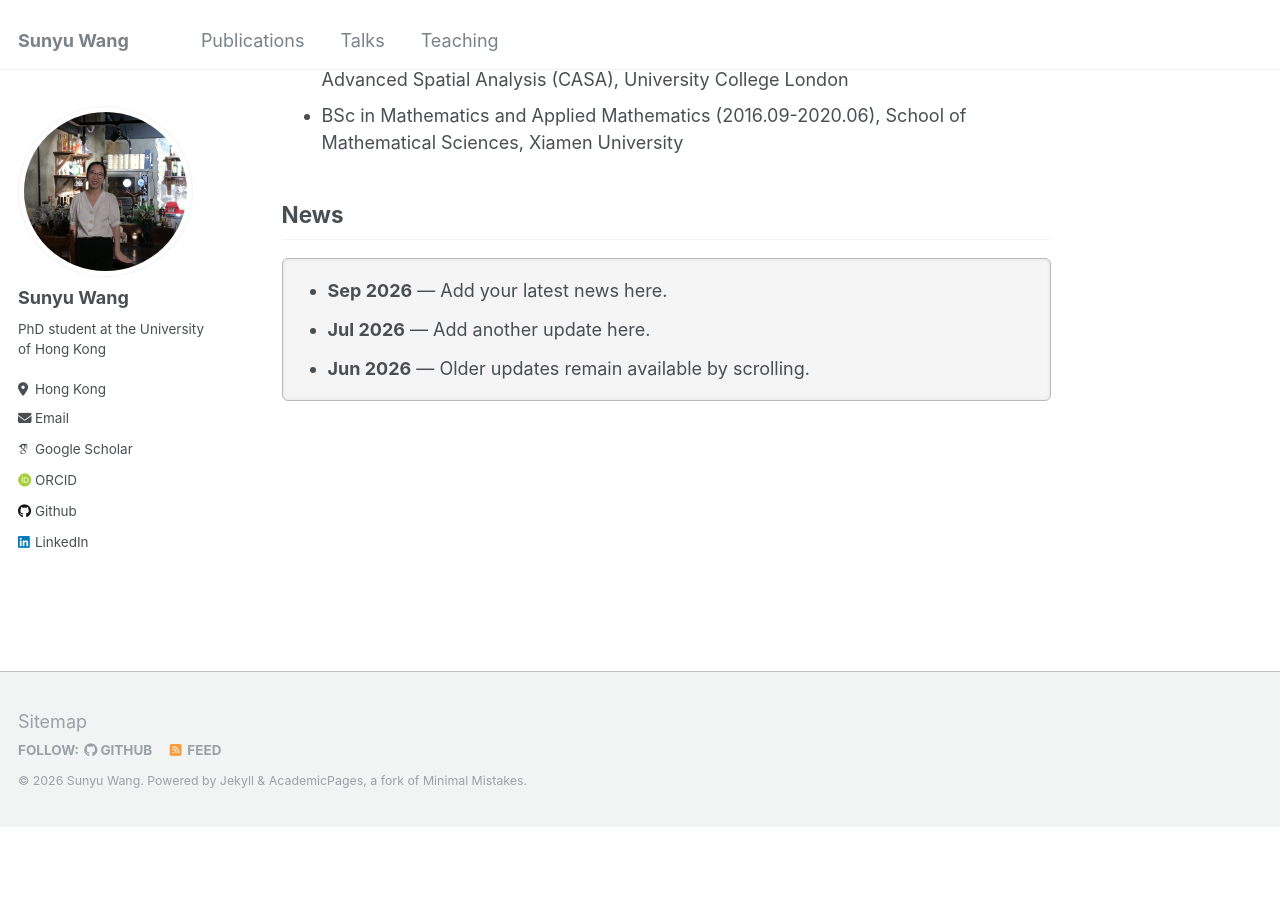
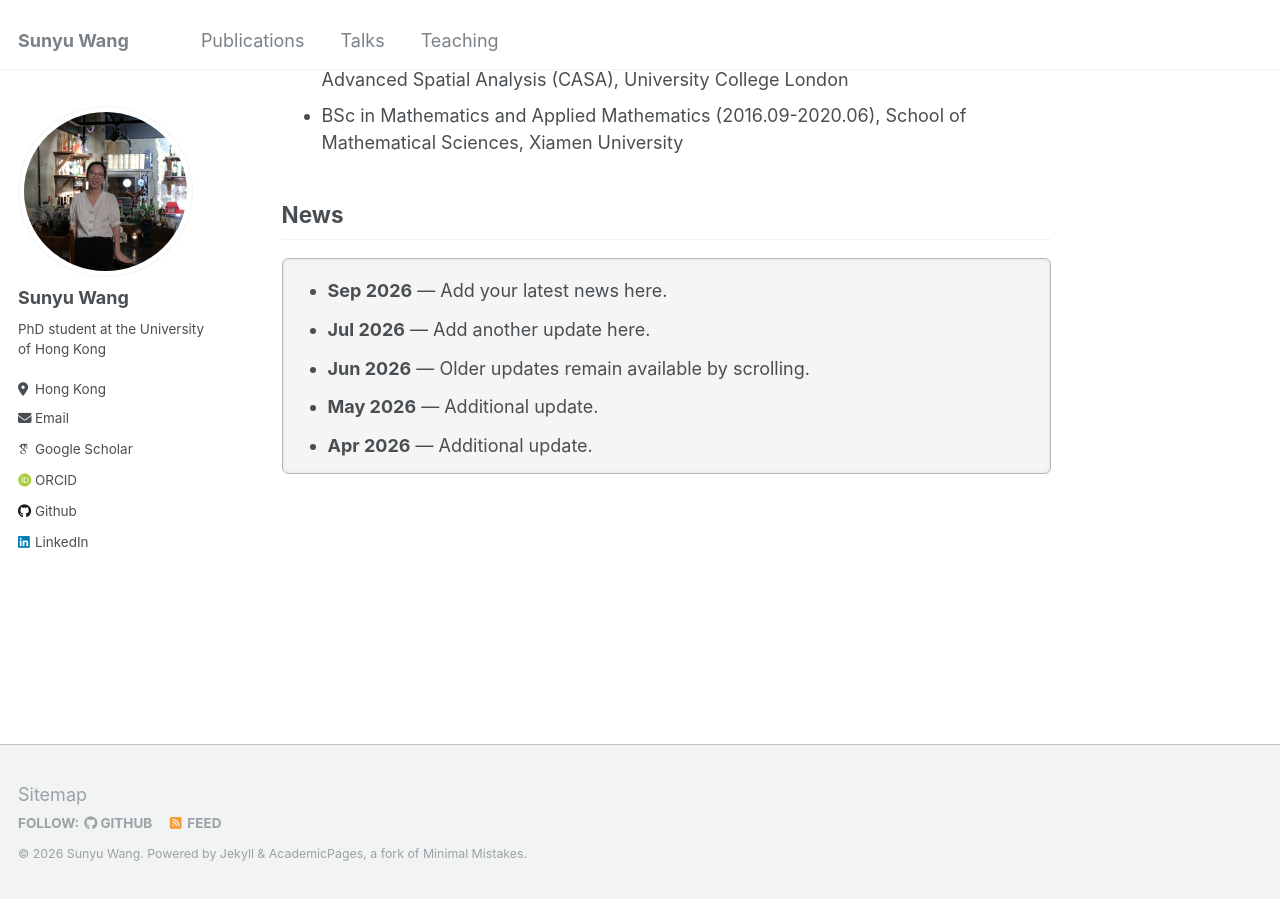
Before and after one commit to sywang-20/sywang-20.github.io, a Jekyll site: the page built from _pages/about.md, in a window 1280 px wide and 900 px high, scrolled down 625 px. Built offline with Jekyll 4.4.1, drawn with Linux system fonts in a browser that asks for light colours; some web fonts are replaced; before the commit the page ends 1451 px from its top, so only the background shows below that.

Commit message:
Update about.md with new updates for 2026
Added additional updates for May, April, and March 2026.

```diff
--- a/_pages/about.md
+++ b/_pages/about.md
@@ -26,5 +26,11 @@ Please feel free to get in touch!
     <li><strong>Sep 2026</strong> — Add your latest news here.</li>
     <li><strong>Jul 2026</strong> — Add another update here.</li>
     <li><strong>Jun 2026</strong> — Older updates remain available by scrolling.</li>
+    <li><strong>May 2026</strong> — Additional update.</li>
+    <li><strong>Apr 2026</strong> — Additional update.</li>
+    <li><strong>Mar 2026</strong> — Additional update.</li>
+    <li><strong>May 2026</strong> — Additional update.</li>
+    <li><strong>Apr 2026</strong> — Additional update.</li>
+    <li><strong>Mar 2026</strong> — Additional update.</li>
   </ul>
 </div>
```
